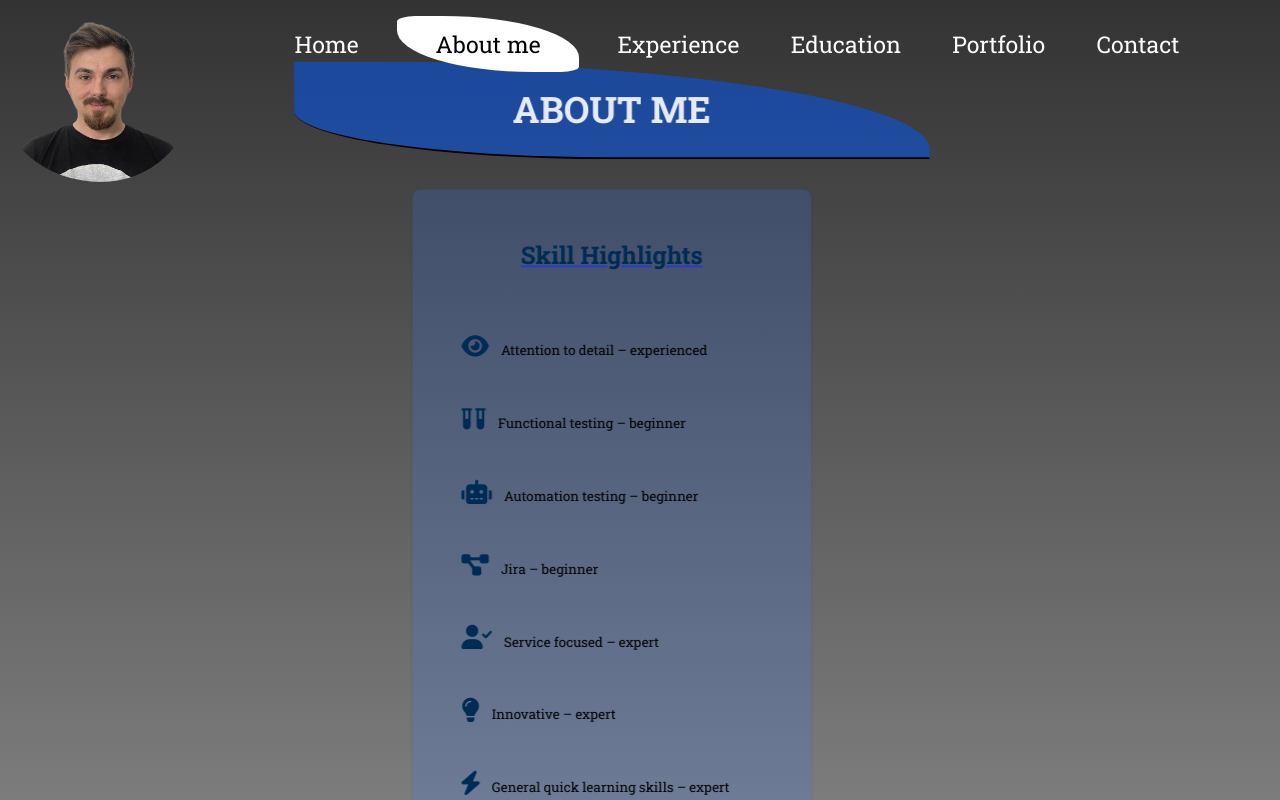
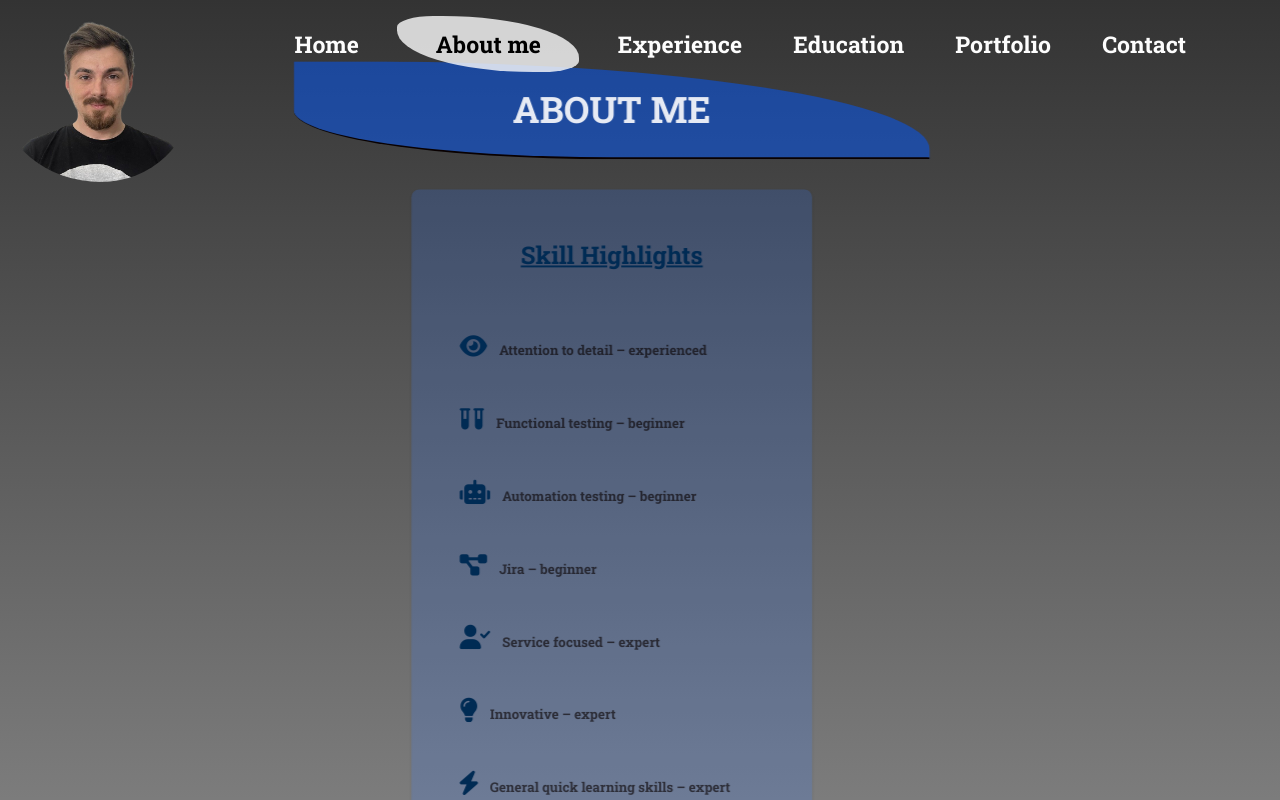
Before and after one commit to MatacheAlexandru/CV-MALX, a website: page index.html in a window 1280 px wide. Both pictures are taken after a click on the item "About me". Shown: the top 800 px of the page. Drawn offline with Linux system fonts and the light colour scheme.

Commit message:
preupdate

```diff
--- a/css/styles.css
+++ b/css/styles.css
@@ -56,6 +56,7 @@ ul#menu .menu-item {
   transition: background 0.3s;
   font-family: "Roboto Slab", serif;
   font-size: 1.8vw;
+  font-weight: bold;
   padding: 1vw;
 }
 
@@ -63,10 +64,10 @@ ul#menu .menu-item.active {
   display: flex;
   justify-content: center;
   align-items: center;
-  background: #ffffff;
+  background: rgba(255, 255, 255, 0.789);
   color: #000000;
-  border-radius: 10% 75% 10% 75%;
-
+  border-radius: 20% 75% 20% 75%;
+  font-weight: bold;
   padding: 0 3vw;
 }
 
@@ -270,9 +271,10 @@ main {
 .profile-pic h3 {
   font-family: "Roboto Slab", serif;
   font-size: 2vw;
+  font-weight: bold;
   color: #002b54;
   text-decoration: underline;
-  text-decoration-color: #263cc9;
+  text-decoration-color: #002b54;
 }
 
 .skills {
@@ -289,6 +291,8 @@ li {
   font-family: "Roboto Slab", serif;
   font-size: 1.1vw;
   padding: 1vw;
+  font-weight: bold;
+  color: rgba(8, 0, 0, 0.625);
 }
 
 .skills-high1 li i,
@@ -326,10 +330,12 @@ li {
   font-size: 2vw;
   color: #002b54;
   text-decoration: underline;
-  text-decoration-color: #263cc9;
+  text-decoration-color: #002b54;
+  font-weight: bold;
 }
 
 .highlight {
+  font-weight: bold;
   color: #263cc9;
   font-family: "Roboto Slab", serif;
   font-size: 1.5vw;
@@ -342,6 +348,8 @@ li {
   display: block;
   margin-left: 2.7vw;
   margin-bottom: 2vw;
+  font-weight: bold;
+  color: rgba(8, 0, 0, 0.625);
 }
 @media (max-width: 768px) {
   .profile-pic img {
```
